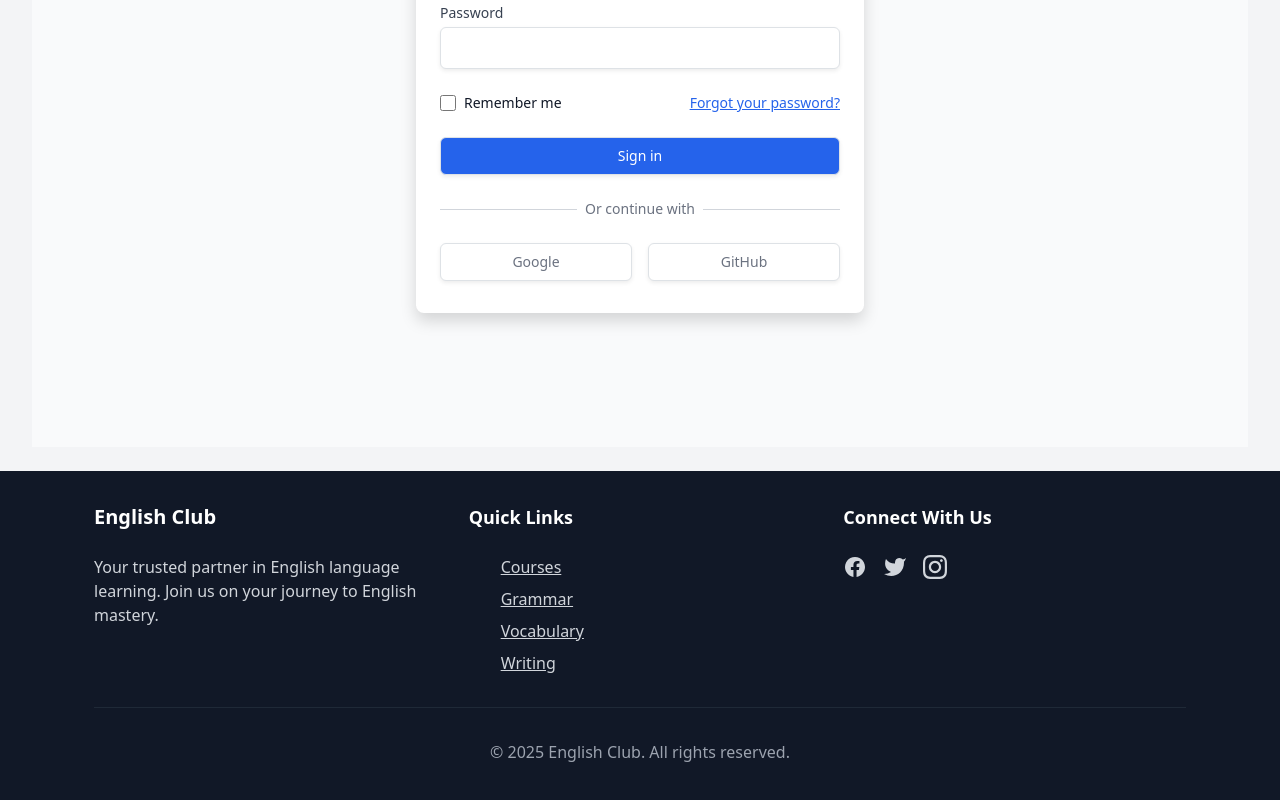
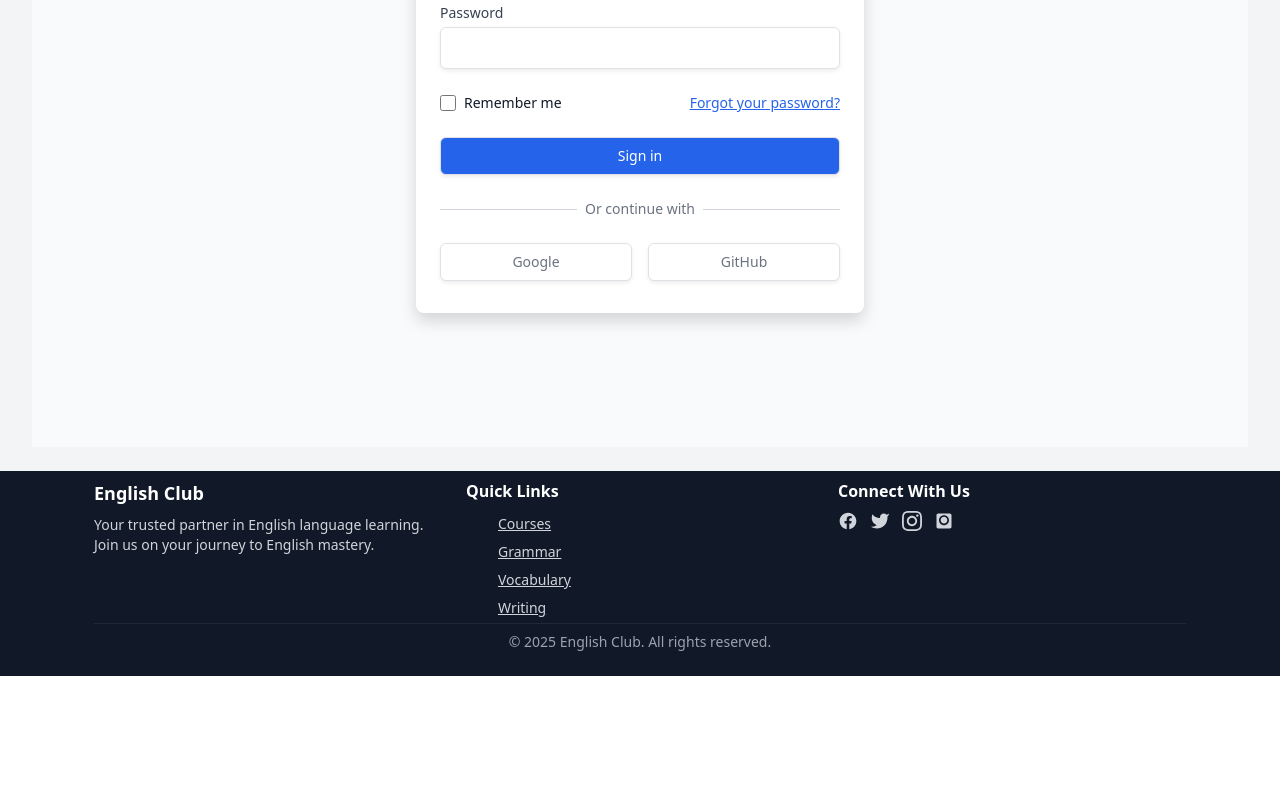
Before and after one commit to Saifuddinmonna/EnglishClub, a React (Create React App) app: page /signin in a window 1280 px wide. Shown: the part 457-1257 px from the top of the page. After the commit the page ends 1133 px from the top, so only its background shows below. Built offline with nearby package versions, Linux system fonts and the light colour scheme; no server answers.

Commit message:
all design ok

```diff
--- a/src/components/Footer.js
+++ b/src/components/Footer.js
@@ -2,50 +2,56 @@ import React from 'react';
 
 const Footer = () => {
   return (
-    <footer className="bg-gray-900 text-white py-8">
+    <footer className="bg-gray-900 text-white py-2">
       <div className="container mx-auto px-4">
-        <div className="grid grid-cols-1 md:grid-cols-3 gap-8">
+        <div className="grid grid-cols-1 md:grid-cols-3 gap-4">
           <div>
-            <h3 className="text-xl font-bold mb-4">English Club</h3>
-            <p className="text-gray-300">
+            <h3 className="text-lg font-bold mb-2">English Club</h3>
+            <p className="text-gray-300 text-sm">
               Your trusted partner in English language learning. Join us on your journey to English mastery.
             </p>
           </div>
           <div className="footer-links">
-            <h4 className="text-lg font-semibold mb-4">Quick Links</h4>
-            <ul className="space-y-2">
-              <li><a href="/courses" className="text-gray-300 hover:text-white">Courses</a></li>
-              <li><a href="/grammar" className="text-gray-300 hover:text-white">Grammar</a></li>
-              <li><a href="/vocabulary" className="text-gray-300 hover:text-white">Vocabulary</a></li>
-              <li><a href="/writing" className="text-gray-300 hover:text-white">Writing</a></li>
+            <h4 className="text-base font-semibold mb-2">Quick Links</h4>
+            <ul className="space-y-1">
+              <li><a href="/courses" className="text-gray-300 hover:text-white text-sm">Courses</a></li>
+              <li><a href="/grammar" className="text-gray-300 hover:text-white text-sm">Grammar</a></li>
+              <li><a href="/vocabulary" className="text-gray-300 hover:text-white text-sm">Vocabulary</a></li>
+              <li><a href="/writing" className="text-gray-300 hover:text-white text-sm">Writing</a></li>
             </ul>
           </div>
           <div>
-            <h4 className="text-lg font-semibold mb-4">Connect With Us</h4>
-            <div className="flex space-x-4">
+            <h4 className="text-base font-semibold mb-2">Connect With Us</h4>
+            <div className="flex space-x-3">
               <a href="#" className="text-gray-300 hover:text-white">
                 <span className="sr-only">Facebook</span>
-                <svg className="h-6 w-6" fill="currentColor" viewBox="0 0 24 24">
+                <svg className="h-5 w-5" fill="currentColor" viewBox="0 0 24 24">
                   <path d="M22 12c0-5.523-4.477-10-10-10S2 6.477 2 12c0 4.991 3.657 9.128 8.438 9.878v-6.987h-2.54V12h2.54V9.797c0-2.506 1.492-3.89 3.777-3.89 1.094 0 2.238.195 2.238.195v2.46h-1.26c-1.243 0-1.63.771-1.63 1.562V12h2.773l-.443 2.89h-2.33v6.988C18.343 21.128 22 16.991 22 12z"/>
                 </svg>
               </a>
               <a href="#" className="text-gray-300 hover:text-white">
                 <span className="sr-only">Twitter</span>
-                <svg className="h-6 w-6" fill="currentColor" viewBox="0 0 24 24">
+                <svg className="h-5 w-5" fill="currentColor" viewBox="0 0 24 24">
                   <path d="M23 3a10.9 10.9 0 01-3.14 1.53 4.48 4.48 0 00-7.86 3v1A10.66 10.66 0 013 4s-4 9 5 13a11.64 11.64 0 01-7 2c9 5 20 0 20-11.5a4.5 4.5 0 00-.08-.83A7.72 7.72 0 0023 3z"/>
                 </svg>
               </a>
               <a href="#" className="text-gray-300 hover:text-white">
                 <span className="sr-only">Instagram</span>
-                <svg className="h-6 w-6" fill="currentColor" viewBox="0 0 24 24">
+                <svg className="h-5 w-5" fill="currentColor" viewBox="0 0 24 24">
                   <path d="M12 2.163c3.204 0 3.584.012 4.85.07 3.252.148 4.771 1.691 4.919 4.919.058 1.265.069 1.645.069 4.849 0 3.205-.012 3.584-.069 4.849-.149 3.225-1.664 4.771-4.919 4.919-1.266.058-1.644.07-4.85.07-3.204 0-3.584-.012-4.849-.07-3.26-.149-4.771-1.699-4.919-4.92-.058-1.265-.07-1.644-.07-4.849 0-3.204.013-3.583.07-4.849.149-3.227 1.664-4.771 4.919-4.919 1.266-.057 1.645-.069 4.849-.069zm0-2.163c-3.259 0-3.667.014-4.947.072-4.358.2-6.78 2.618-6.98 6.98-.059 1.281-.073 1.689-.073 4.948 0 3.259.014 3.668.072 4.948.2 4.358 2.618 6.78 6.98 6.98 1.281.058 1.689.072 4.948.072 3.259 0 3.668-.014 4.948-.072 4.354-.2 6.782-2.618 6.979-6.98.059-1.28.073-1.689.073-4.948 0-3.259-.014-3.667-.072-4.947-.196-4.354-2.617-6.78-6.979-6.98-1.281-.059-1.69-.073-4.949-.073zm0 5.838c-3.403 0-6.162 2.759-6.162 6.162s2.759 6.163 6.162 6.163 6.162-2.759 6.162-6.163c0-3.403-2.759-6.162-6.162-6.162zm0 10.162c-2.209 0-4-1.79-4-4 0-2.209 1.791-4 4-4s4 1.791 4 4c0 2.21-1.791 4-4 4zm6.406-11.845c-.796 0-1.441.645-1.441 1.44s.645 1.44 1.441 1.44c.795 0 1.439-.645 1.439-1.44s-.644-1.44-1.439-1.44z"/>
+                </svg>
+              </a>
+              <a href="https://saifuddinahammed-monna.web.app/PortfolioLayout" target="_blank" rel="noopener noreferrer" className="text-gray-300 hover:text-white">
+                <span className="sr-only">Portfolio</span>
+                <svg className="h-5 w-5" fill="currentColor" viewBox="0 0 24 24">
+                  <path d="M19 3H5c-1.1 0-2 .9-2 2v14c0 1.1.9 2 2 2h14c1.1 0 2-.9 2-2V5c0-1.1-.9-2-2-2zm-7 14c-3.31 0-6-2.69-6-6s2.69-6 6-6 6 2.69 6 6-2.69 6-6 6zm0-10c-2.21 0-4 1.79-4 4s1.79 4 4 4 4-1.79 4-4-1.79-4-4-4z"/>
                 </svg>
               </a>
             </div>
           </div>
         </div>
-        <div className="mt-8 border-t border-gray-800 pt-8">
-          <p className="text-center text-gray-400">
+        <div className="mt-1 border-t border-gray-800 pt-2">
+          <p className="text-center text-gray-400 text-sm">
             © {new Date().getFullYear()} English Club. All rights reserved.
           </p>
         </div>
--- /dev/null
+++ b/src/components/ProtectedRoute.js
@@ -0,0 +1,15 @@
+import React from 'react';
+import { Navigate } from 'react-router-dom';
+import { useAuth } from '../pages/Authentication/AuthContext';
+
+const ProtectedRoute = ({ children }) => {
+  const { user } = useAuth();
+
+  if (!user) {
+    return <Navigate to="/signin" replace />;
+  }
+
+  return children;
+};
+
+export default ProtectedRoute;
--- a/src/components/Router.js
+++ b/src/components/Router.js
@@ -13,6 +13,7 @@ import Grammar from '../pages/Grammar/Grammar';
 import CaseGrammarPage from '../pages/Grammar/Case';
 import Students from '../pages/Students/Students';
 import Documents from '../pages/Documents/Documents';
+import ProtectedRoute from './ProtectedRoute';
 
 const AppRouter = () => {
   return (
@@ -20,11 +21,24 @@ const AppRouter = () => {
       <Router>
         <Routes>
           <Route element={<MainLayout />}>
-            {/* Home Route */}
+            {/* Public Routes */}
             <Route path="/" element={<Home />} />
+            <Route path="/syllabus" element={<SyllabusLayout />}>
+              <Route index element={<div className="container section">Syllabus Page</div>} />
+              <Route path="hsc" element={<div className="container section">HSC Syllabus</div>} />
+              <Route path="ssc" element={<div className="container section">SSC Syllabus</div>} />
+              <Route path="jsc" element={<div className="container section">JSC Syllabus</div>} />
+            </Route>
+            <Route path="/courses" element={<CoursesLayout />}>
+              <Route index element={<div className="container section">Courses Page</div>} />
+            </Route>
 
-            {/* Vocabulary Routes */}
-            <Route path="/vocabulary" element={<VocabularyLayout />}>
+            {/* Protected Routes */}
+            <Route path="/vocabulary" element={
+              <ProtectedRoute>
+                <VocabularyLayout />
+              </ProtectedRoute>
+            }>
               <Route index element={<div className="container section">
                 <h2>Vocabulary</h2>
                 <div className="vocabulary-content">
@@ -41,8 +55,11 @@ const AppRouter = () => {
               <Route path="others" element={<div className="container section">Other Vocabulary</div>} />
             </Route>
 
-            {/* Grammar Routes */}
-            <Route path="/grammar" element={<GrammarLayout />}>
+            <Route path="/grammar" element={
+              <ProtectedRoute>
+                <GrammarLayout />
+              </ProtectedRoute>
+            }>
               <Route index element={<Grammar />} />
               <Route path="sentences" element={<div className="container section">Sentences</div>} />
               <Route path="auxiliary-verb" element={<div className="container section">Auxiliary Verbs</div>} />
@@ -50,8 +67,11 @@ const AppRouter = () => {
               <Route path="case" element={<CaseGrammarPage />} />
             </Route>
 
-            {/* Writing Routes */}
-            <Route path="/writing" element={<WritingLayout />}>
+            <Route path="/writing" element={
+              <ProtectedRoute>
+                <WritingLayout />
+              </ProtectedRoute>
+            }>
               <Route index element={<div className="container section">Writing Page</div>} />
               <Route path="paragraph" element={<div className="container section">Paragraph malty</div>} />
               <Route path="padma-bridge" element={<div className="container section">Padma Bridge - Paragraph</div>} />
@@ -59,24 +79,17 @@ const AppRouter = () => {
               <Route path="application" element={<div className="container section">Application</div>} />
             </Route>
 
-            {/* Syllabus Routes */}
-            <Route path="/syllabus" element={<SyllabusLayout />}>
-              <Route index element={<div className="container section">Syllabus Page</div>} />
-              <Route path="hsc" element={<div className="container section">HSC Syllabus</div>} />
-              <Route path="ssc" element={<div className="container section">SSC Syllabus</div>} />
-              <Route path="jsc" element={<div className="container section">JSC Syllabus</div>} />
-            </Route>
+            <Route path="/students" element={
+              <ProtectedRoute>
+                <Students />
+              </ProtectedRoute>
+            } />
 
-            {/* Courses Route */}
-            <Route path="/courses" element={<CoursesLayout />}>
-              <Route index element={<div className="container section">Courses Page</div>} />
-            </Route>
-
-            {/* Students Route */}
-            <Route path="/students" element={<Students />} />
-
-            {/* Documents Route */}
-            <Route path="/documents" element={<Documents />} />
+            <Route path="/documents" element={
+              <ProtectedRoute>
+                <Documents />
+              </ProtectedRoute>
+            } />
           </Route>
         </Routes>
       </Router>
```
